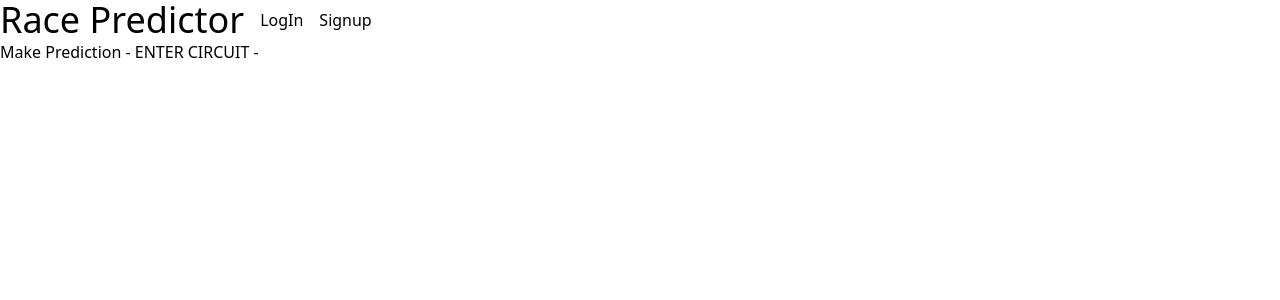
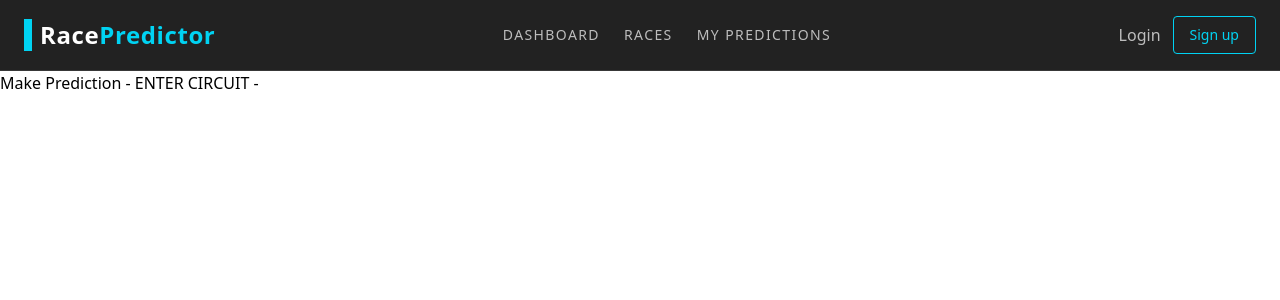
Before and after one commit to DLong86/f1-predictions, a React (Vite) app: page / in a window 1280 px wide. Shown: the top 300 px of the page. Built offline with nearby package versions, Linux system fonts and the light colour scheme.

Commit message:
styling: header

```diff
--- a/src/components/Header.jsx
+++ b/src/components/Header.jsx
@@ -1,35 +1,163 @@
-import { logout, isLoggedIn } from "../services/auth";
-import { useNavigate } from "react-router";
-import { Link } from "react-router";
+import { logout, isLoggedIn, getUserFromToken } from "../services/auth";
+import { useNavigate, Link } from "react-router-dom";
+import { useState } from "react";
 
 export default function Header() {
 	const navigate = useNavigate();
+	const user = getUserFromToken();
+	const [menuOpen, setMenuOpen] = useState(false);
 
 	const handleLogout = () => {
 		logout();
+		setMenuOpen(false);
 		navigate("/");
 	};
 
 	return (
-		<header className="flex items-center">
-			<Link to="/" className="">
-				<h1 className="text-4xl">Race Predictor</h1>
+		<header className="w-full bg-[#222] border-b border-white/10 relative z-50">
+			<div className="max-w-7xl mx-auto flex items-center justify-between px-6 py-4">
+				{/* LEFT */}
+				<Link to="/" className="flex items-center gap-2 group">
+					<div className="w-2 h-8 bg-cyan-400 group-hover:bg-cyan-300 transition-all" />
+					<h1 className="text-xl md:text-2xl font-bold tracking-wide text-white">
+						Race<span className="text-cyan-400">Predictor</span>
+					</h1>
 				</Link>
 
+				{/* DESKTOP NAV */}
+				<nav className="hidden md:flex items-center gap-6 text-sm uppercase tracking-widest">
+					<Link
+						to="/dashboard"
+						className="text-white/70 hover:text-cyan-400 transition"
+					>
+						Dashboard
+					</Link>
+					<Link
+						to="/races"
+						className="text-white/70 hover:text-cyan-400 transition"
+					>
+						Races
+					</Link>
+					<Link
+						to="/my-predictions"
+						className="text-white/70 hover:text-cyan-400 transition"
+					>
+						My Predictions
+					</Link>
+				</nav>
+
+				{/* DESKTOP AUTH */}
+				<div className="hidden md:flex items-center gap-4">
 					{isLoggedIn() ? (
-				<button onClick={handleLogout} className="">
-					Log out
+						<div className="flex items-center gap-4">
+							<div className="flex flex-col text-right">
+								<span className="text-white font-medium">{user?.username}</span>
+							</div>
+
+							<button
+								onClick={handleLogout}
+								className="px-4 py-2 text-sm border border-cyan-400 text-cyan-400 hover:bg-cyan-400 hover:text-black transition-all rounded"
+							>
+								Logout
 							</button>
+						</div>
 					) : (
-				<div className="flex gap-4 pl-4">
-					<Link to="/login" className="">
-						LogIn
+						<div className="flex items-center gap-3">
+							<Link
+								to="/login"
+								className="text-white/70 hover:text-cyan-400 transition"
+							>
+								Login
 							</Link>
-					<Link to="/register" className="">
-						Signup
+							<Link
+								to="/register"
+								className="px-4 py-2 text-sm border border-cyan-400 text-cyan-400 hover:bg-cyan-400 hover:text-black transition-all rounded"
+							>
+								Sign up
 							</Link>
 						</div>
 					)}
+				</div>
+
+				{/* MOBILE BUTTON */}
+				<button
+					className="md:hidden text-white text-2xl cursor-pointer"
+					onClick={() => setMenuOpen(!menuOpen)}
+				>
+					{menuOpen ? "✕" : "☰"}
+				</button>
+			</div>
+
+			{/* MOBILE MENU */}
+			<div
+				className={`md:hidden bg-[#1a1a1a] border-t border-white/10 overflow-hidden transition-all duration-500 ease-out
+	${
+		menuOpen
+			? "max-h-[500px] opacity-100 translate-y-0"
+			: "max-h-0 opacity-0 -translate-y-2"
+	}
+	`}
+			>
+				<div className="px-6 py-4 space-y-4">
+					<nav className="flex flex-col gap-3 text-sm uppercase tracking-widest">
+						<Link
+							onClick={() => setMenuOpen(false)}
+							to="/dashboard"
+							className="text-white/80 hover:text-cyan-400"
+						>
+							Dashboard
+						</Link>
+						<Link
+							onClick={() => setMenuOpen(false)}
+							to="/races"
+							className="text-white/80 hover:text-cyan-400"
+						>
+							Races
+						</Link>
+						<Link
+							onClick={() => setMenuOpen(false)}
+							to="/my-predictions"
+							className="text-white/80 hover:text-cyan-400"
+						>
+							My Predictions
+						</Link>
+					</nav>
+
+					<div className="border-t border-white/10 pt-4">
+						{isLoggedIn() ? (
+							<div className="flex flex-col items-center gap-3">
+								<div className="text-white">
+									<div className="font-medium ">{user?.username}</div>
+								</div>
+
+								<button
+									onClick={handleLogout}
+									className="w-full px-4 py-2 text-sm border border-cyan-400 text-cyan-400 hover:bg-cyan-400 hover:text-black transition-all rounded"
+								>
+									Logout
+								</button>
+							</div>
+						) : (
+							<div className="flex flex-col gap-3">
+								<Link
+									onClick={() => setMenuOpen(false)}
+									to="/login"
+									className="text-white/80 hover:text-cyan-400"
+								>
+									Login
+								</Link>
+								<Link
+									onClick={() => setMenuOpen(false)}
+									to="/register"
+									className="px-4 py-2 text-sm border border-cyan-400 text-cyan-400 hover:bg-cyan-400 hover:text-black transition-all rounded text-center"
+								>
+									Sign up
+								</Link>
+							</div>
+						)}
+					</div>
+				</div>
+			</div>
 		</header>
 	);
 }
--- a/src/pages/Dashboard.jsx
+++ b/src/pages/Dashboard.jsx
@@ -17,10 +17,7 @@ function Dashboard() {
 		<div className="min-h-screen flex items-center justify-center bg-gray-100">
 			<div className="bg-white p-8 rounded-lg shadow-md max-w-md">
 				<h1 className="text-2xl font-bold mb-2">Dashboard</h1>
-				<p className="text-gray-600 mb-6">
-					Welcome{" "}
-					<span className="semibold text-md text-black">{user.username}</span>
-				</p>
+				<p className="text-gray-600 mb-6">{user.username}</p>
 
 				<div className="flex flex-col gap-3">
 					<button
```
Lines whose indentation alone changed are shown as unchanged.
